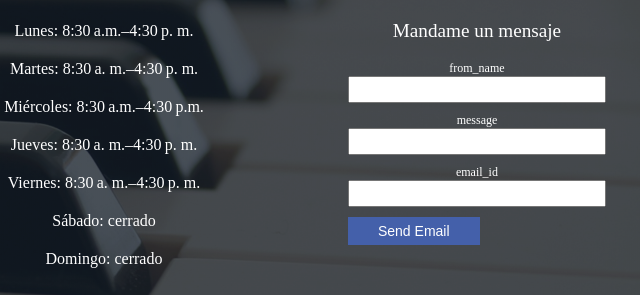
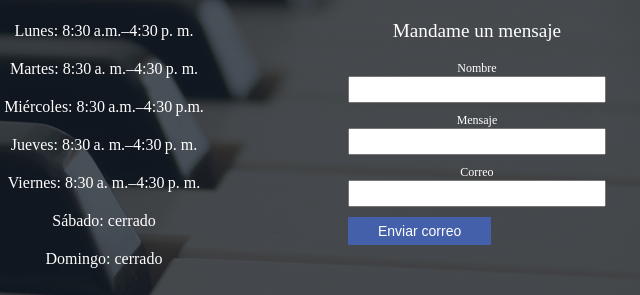
Before and after one commit to matisosagit/fernandososa, a plain HTML site: page index.html in a window 1280 px wide. Shown: the part 1987-2282 px from the top of the page, 537-1177 px from the left. Drawn offline with nearby package versions, Linux system fonts and the light colour scheme.

Commit message:
Update index.html

```diff
--- a/index.html
+++ b/index.html
@@ -115,19 +115,19 @@
             <p class="mandamemensaje">Mandame un mensaje</p>
              <form id="form">
                 <div class="field">
-                  <label for="from_name">from_name</label>
+                  <label for="from_name">Nombre</label>
                   <input type="text" name="from_name" id="from_name">
                 </div>
                 <div class="field">
-                  <label for="message">message</label>
+                  <label for="message">Mensaje</label>
                   <input type="text" name="message" id="message">
                 </div>
                 <div class="field">
-                  <label for="email_id">email_id</label>
+                  <label for="email_id">Correo</label>
                   <input type="text" name="email_id" id="email_id">
                 </div>
 
-                <input type="submit" id="button" value="Send Email" >
+                <input type="submit" id="button" value="Enviar correo" >
               </form>
 
               <script type="text/javascript"
```
